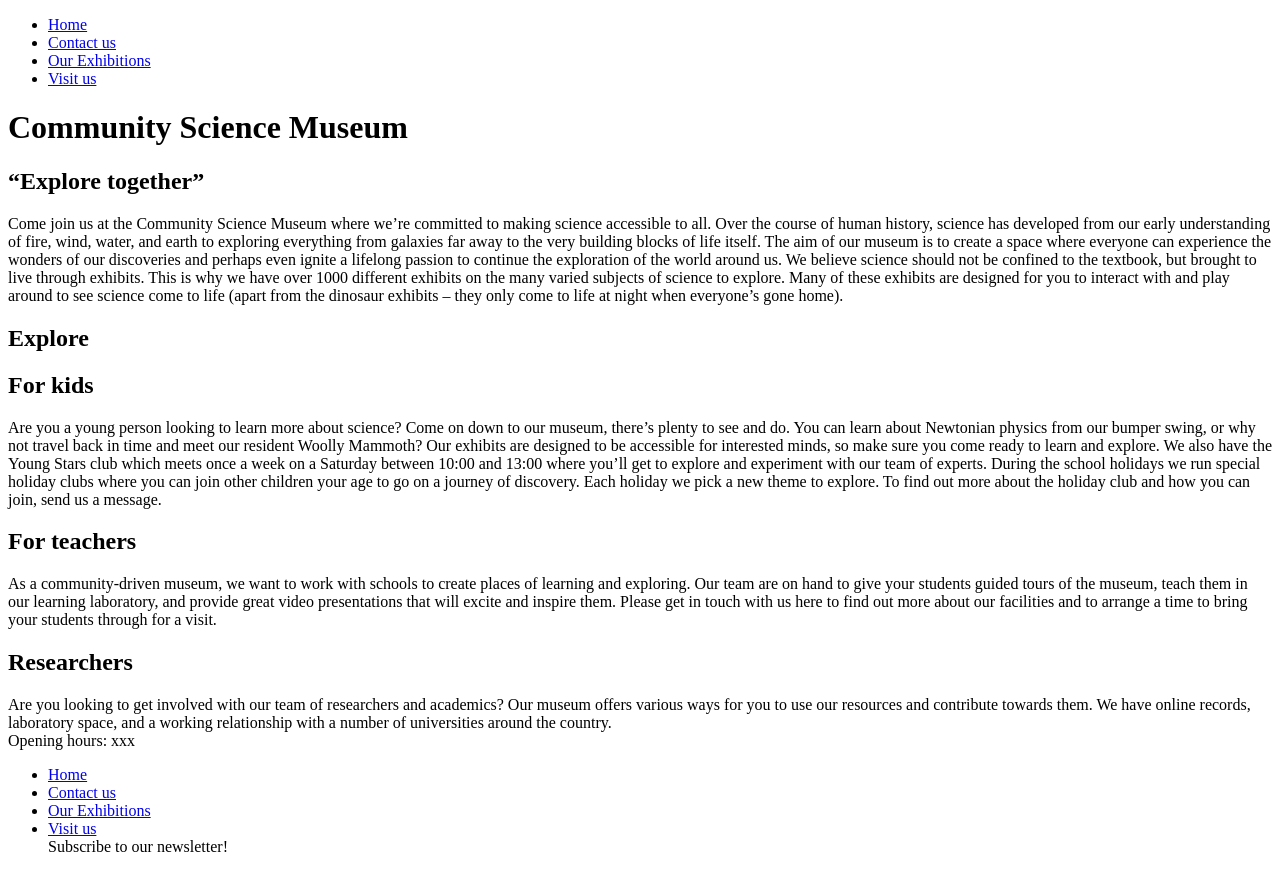
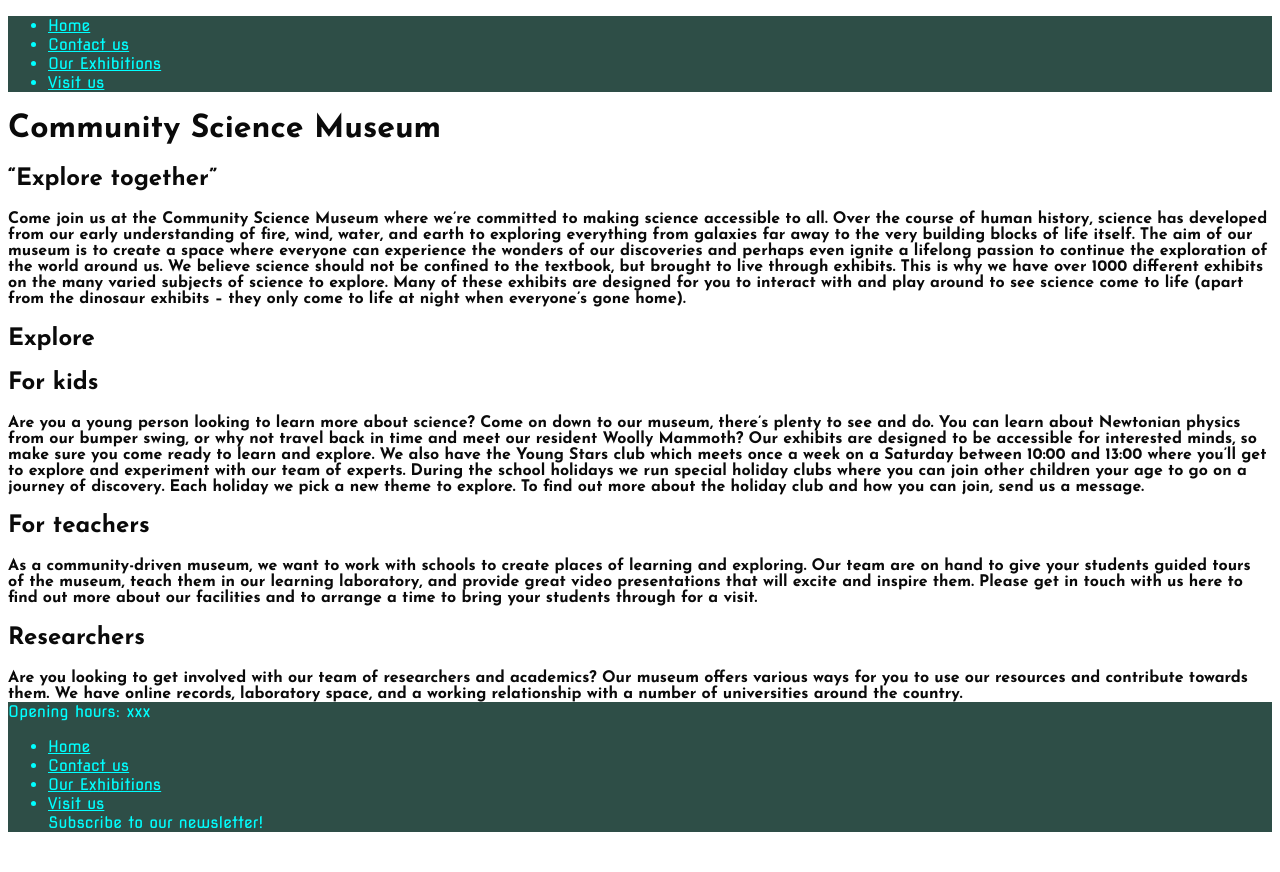
Before and after one commit to mooglemaren/Semesteroppgave-1, a plain HTML site: page index.html in a window 1280 px wide. After the commit the page ends 848 px from the top, so only its background shows below. Drawn offline with Linux system fonts and the light colour scheme.

Commit message:
header utkast

```diff
--- a/index.html
+++ b/index.html
@@ -7,9 +7,11 @@
     <link rel="preconnect" href="https://fonts.googleapis.com">
 <link rel="preconnect" href="https://fonts.gstatic.com" crossorigin>
 <link href="https://fonts.googleapis.com/css2?family=Josefin+Sans:wght@700&family=Nova+Square&display=swap" rel="stylesheet">
-  </head>
+<link rel="stylesheet" href="stylesheet.css">
+</head>
   <body>
-    <header class="header">
+    <header>
+      <div class="menubar">
       <nav>
         <ul>
           <li><a href="index.html">Home</a></li>
@@ -18,6 +20,7 @@
           <li><a href="visit.html">Visit us</a></li>
         </ul>
       </nav>
+    </div>
     </header>
 
     <div>
@@ -68,7 +71,9 @@
       working relationship with a number of universities around the country.
     </div>
 
-    <footer>Opening hours: xxx
+    <footer>
+      <div class="menubar">
+      Opening hours: xxx
         <nav>
             <ul>
               <li><a href="index.html">Home</a></li>
@@ -78,6 +83,7 @@
               Subscribe to our newsletter!
             </ul>
           </nav>
+        </div>
     </footer>
   </body>
 </html>
--- a/stylesheet.css
+++ b/stylesheet.css
@@ -1,12 +1,17 @@
 body {
-    color: #141313;
-    background-color: #ffffff;
-    font-family: 'Josefin Sans', sans-serif;
+  color: #0a0a0a;
+  background-color: #ffffff;
+  font-family: "Josefin Sans", sans-serif;
 }
 
+.menubar {
+  color: #00ffff;
+  background-color: #2e4e47;
+  font-family: "Nova Square", sans-serif;
+  text-decoration: none;
+  width: 100%;
+}
 
-.header {
-        color: #ffff00;
-        background-color: #485c85;
-        font-family: 'Nova Square', sans-serif;
-      }
+a {
+    color: inherit;
+}
```
